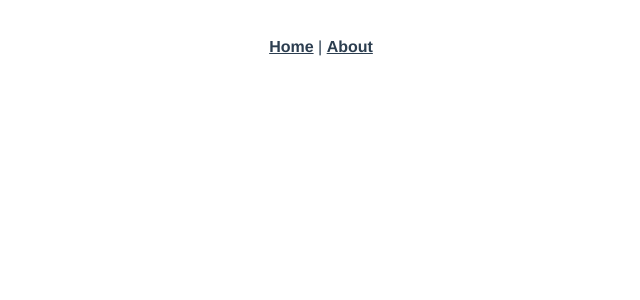
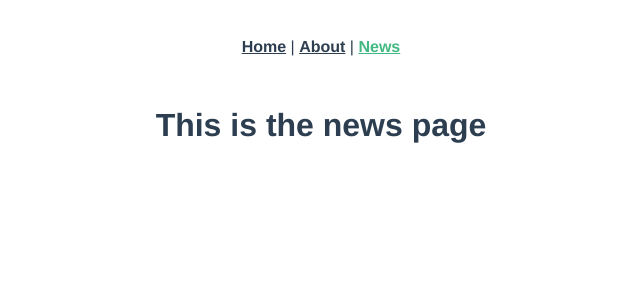
Before and after one commit to tdcforonda/icpepwebsite, a Vue app: page /#/news in a window 1280 px wide. Before the commit this address had no page. Shown: the top 300 px of the page, without its empty margins (319-959 px from the left). Built offline with nearby package versions, Linux system fonts and the light colour scheme.

Commit message:
#8 Initialization of News page

```diff
--- a/src/App.vue
+++ b/src/App.vue
@@ -1,7 +1,8 @@
 <template>
   <div id="nav">
     <router-link to="/">Home</router-link> |
-    <router-link to="/about">About</router-link>
+    <router-link to="/about">About</router-link> |
+    <router-link to="/news">News</router-link>
   </div>
   <router-view />
 </template>
--- a/src/router/index.js
+++ b/src/router/index.js
@@ -5,7 +5,7 @@
   {
     path: "/",
     name: "Home",
-    component: Home
+    component: Home,
   },
   {
     path: "/about",
@@ -14,13 +14,21 @@
     // this generates a separate chunk (about.[hash].js) for this route
     // which is lazy-loaded when the route is visited.
     component: () =>
-      import(/* webpackChunkName: "about" */ "../views/About.vue")
-  }
+      import(/* webpackChunkName: "about" */ "../views/About.vue"),
+  },
+  {
+    path: "/news",
+    name: "News",
+    // route level code-splitting
+    // this generates a separate chunk (about.[hash].js) for this route
+    // which is lazy-loaded when the route is visited.
+    component: () => import(/* webpackChunkName: "news" */ "../views/News.vue"),
+  },
 ];
 
 const router = createRouter({
   history: createWebHashHistory(),
-  routes
+  routes,
 });
 
 export default router;
--- /dev/null
+++ b/src/views/News.vue
@@ -0,0 +1,5 @@
+<template>
+  <div class="news">
+    <h1>This is the news page</h1>
+  </div>
+</template>
```
